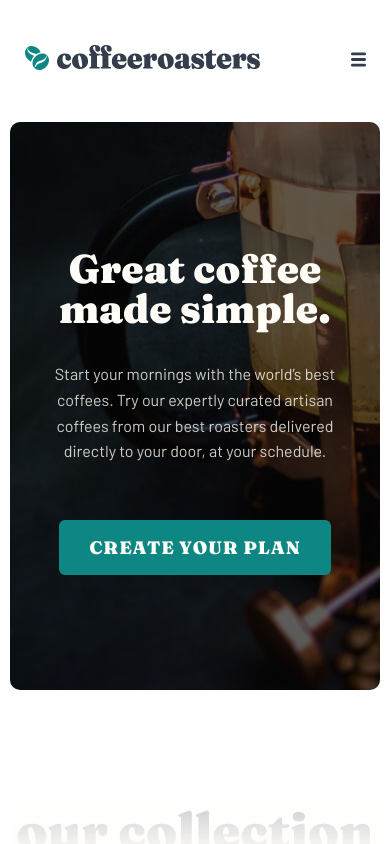
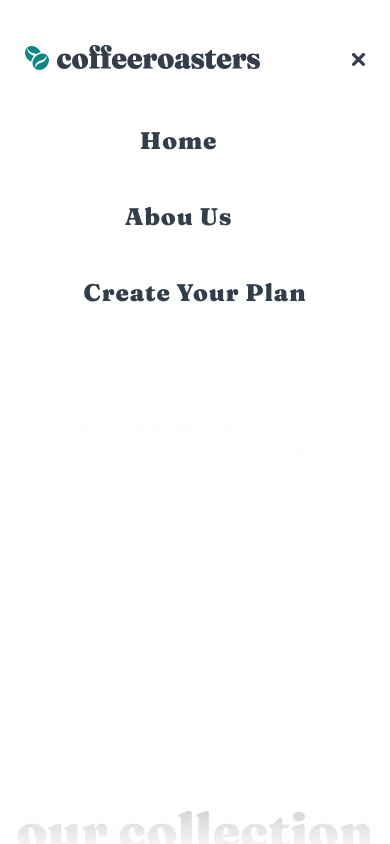
Before and after one commit to Xudoberdi/coffeeroasters-csass, a plain HTML site: page index.html in a window 390 px wide. Both pictures are taken after a click on the button 358 px from the left and 60 px from the top of the page. Shown: the top 844 px of the page. Drawn offline with Linux system fonts and the light colour scheme.

Commit message:
one part

```diff
--- a/js/main.js
+++ b/js/main.js
@@ -3,11 +3,11 @@ const toggleBtn = document.querySelector('.toggele-btn')
 const toggleBtnImg = document.querySelector('.toggele-btn img')
 
 toggleBtn.addEventListener('click', () => {
-  sitenav.classList.toggle('hidden')
+  sitenav.classList.toggle('open')
 
-  if (sitenav.classList.contains('hidden')) {
+  if (sitenav.classList.contains('open')) {
+    toggleBtnImg.src = '../images/close-icon.svg'
+  } else {
     toggleBtnImg.src = '../images/hamburger-icon.svg'
-  } else {
-    toggleBtnImg.src = '../images/close-icon.svg'
   }
 })
--- a/sass/layout/_navigation.scss
+++ b/sass/layout/_navigation.scss
@@ -5,11 +5,13 @@
   .hidden {
      @include responsive(phone){
 
-      display: none;
+      display: block;
      }
 
     }
-
+  .sitenav.open {
+    display: block;
+  }
 
 .sitenav{
 
@@ -35,6 +37,7 @@
   }
   .sitenav__item:not(:last-child) {
     margin-right: 3.3rem;
+    margin-bottom: 5rem;
   }
 
   .sitenav__link {
```
Also changed, not shown: css/main.css.
